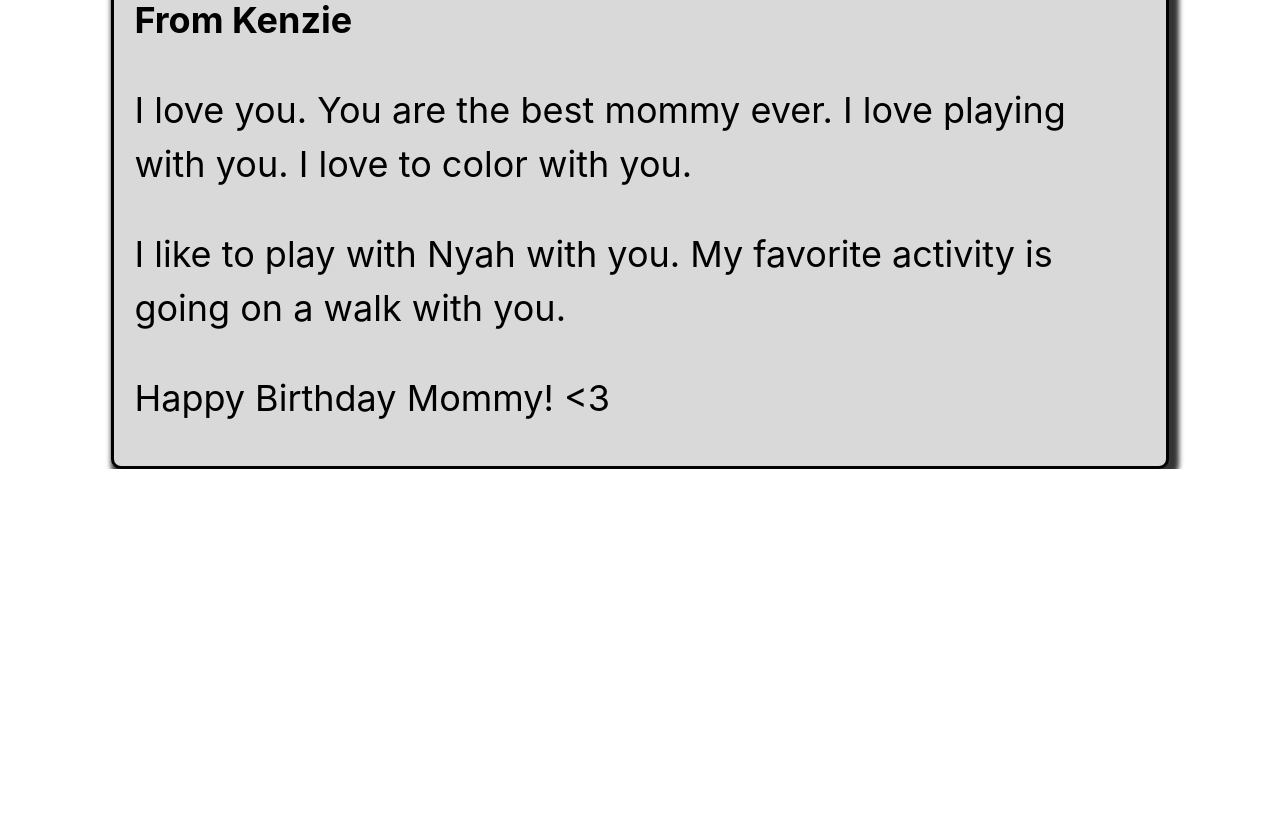
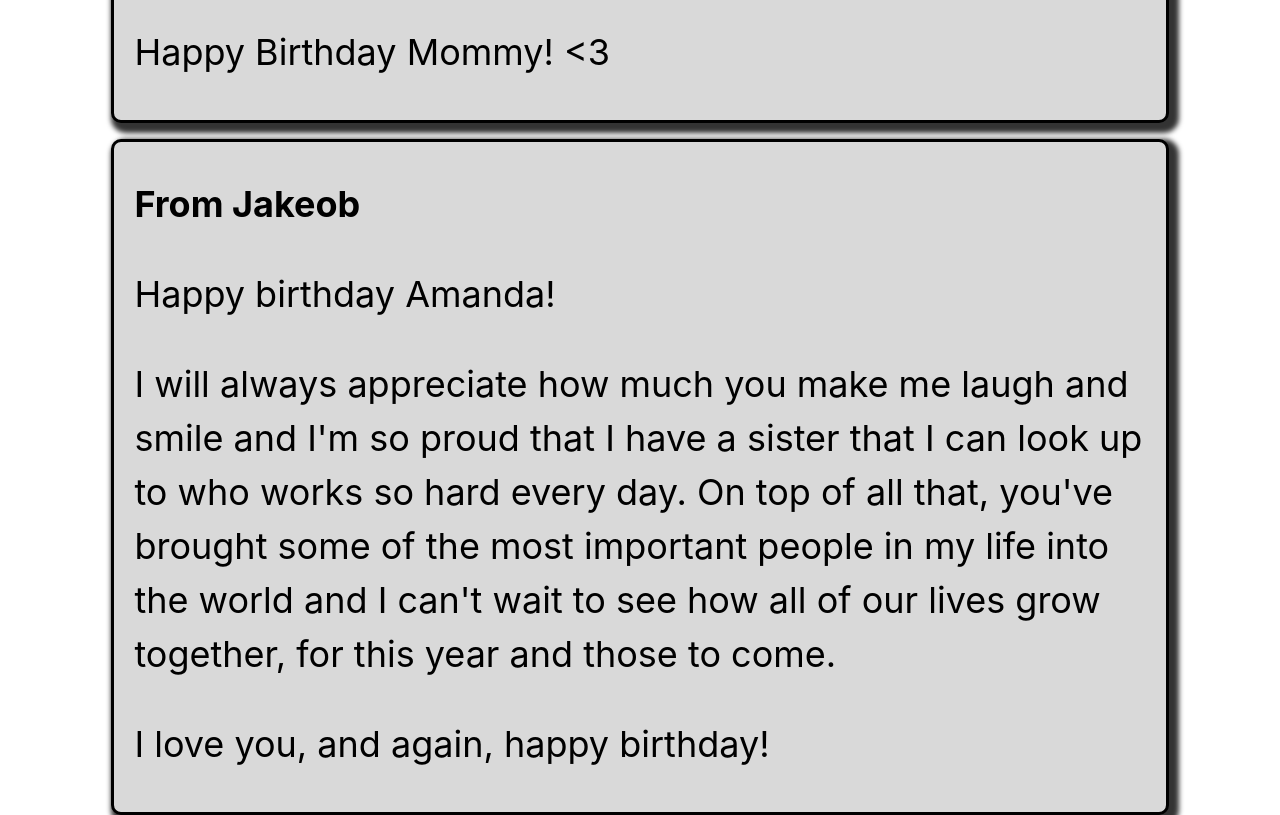
Before and after one commit to mastapegs/amandas-card.matthewpagan.com, a React (Vite) app in the folder frontend/: page / in a window 1280 px wide. Shown: the part 720-1535 px from the top of the page. Before the commit the page ends 1189 px from the top, so only its background shows below. Built offline with nearby package versions, Linux system fonts and the light colour scheme.

Commit message:
from jakeob

```diff
--- a/frontend/src/App.tsx
+++ b/frontend/src/App.tsx
@@ -35,6 +35,18 @@ const App = (): JSX.Element => {
         </p>
         <p>{`Happy Birthday Mommy! <3`}</p>
       </div>
+      <div className="card-container">
+        <h2>From Jakeob</h2>
+        <p>{`Happy birthday Amanda!`}</p>
+        <p>
+          I will always appreciate how much you make me laugh and smile and I'm
+          so proud that I have a sister that I can look up to who works so hard
+          every day. On top of all that, you've brought some of the most
+          important people in my life into the world and I can't wait to see how
+          all of our lives grow together, for this year and those to come.
+          <p>I love you, and again, happy birthday!</p>
+        </p>
+      </div>
     </div>
   );
 };
```
